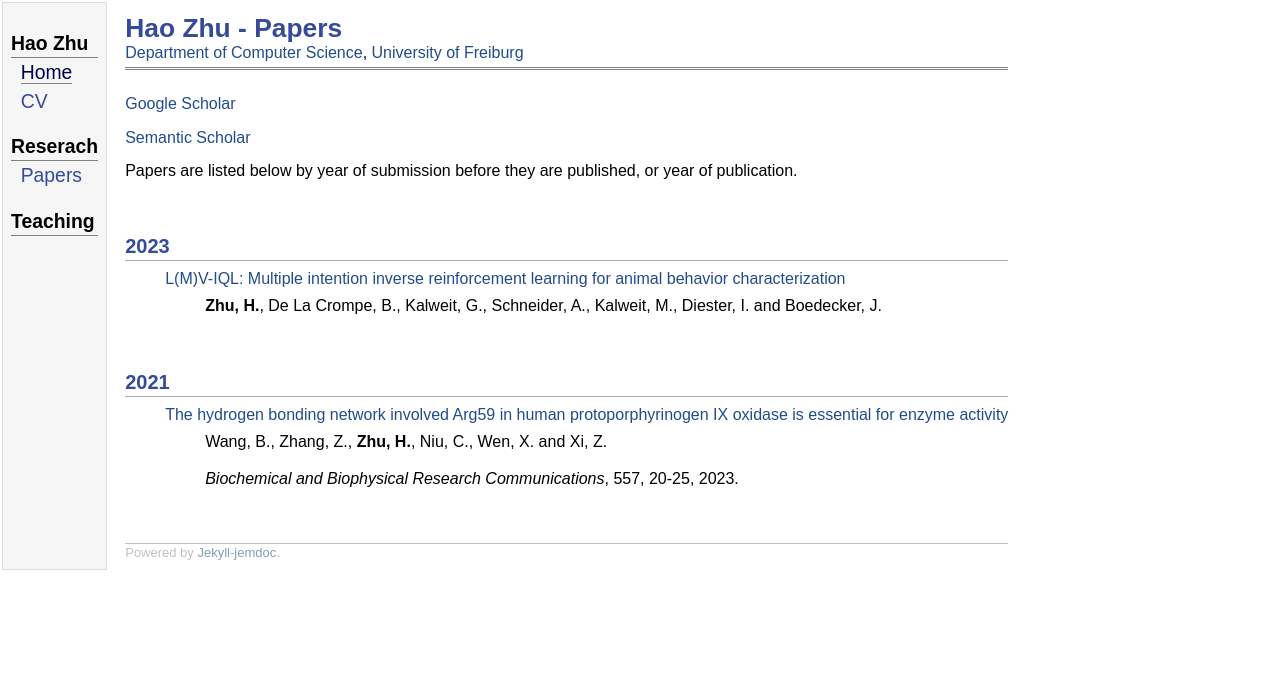
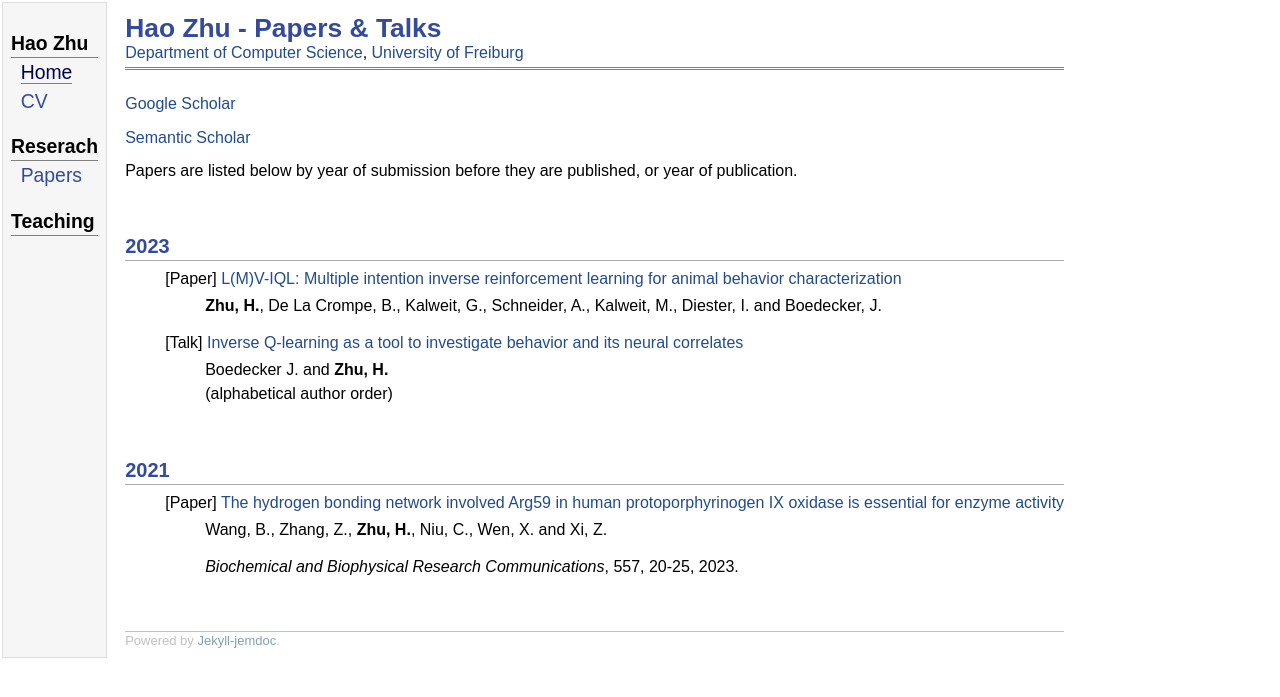
Before and after one commit to haozhu10015/haozhu10015.github.io, a Jekyll site: the page built from papers.md, in a window 1280 px wide. Shown: the top 697 px of the page. Built offline with Jekyll 4.4.1, drawn with Linux system fonts in a browser that asks for light colours; some web fonts are replaced.

Commit message:
update papers

```diff
--- a/papers.md
+++ b/papers.md
@@ -1,6 +1,6 @@
 ---
 layout: normal
-title: Papers
+title: Papers & Talks
 ---
 
 [Google Scholar](https://scholar.google.com/citations?user=bWdrl34AAAAJ&hl=en)
@@ -12,14 +12,19 @@ Papers are listed below by year of submission before they are published, or year
 ## 2023
 
 <ul>
-<a href="papers/lmviql.html">L(M)V-IQL: Multiple intention inverse reinforcement learning for animal behavior characterization</a>
+[Paper] <a href="papers/lmviql.html">L(M)V-IQL: Multiple intention inverse reinforcement learning for animal behavior characterization</a>
 <ul><b>Zhu, H.</b>, De La Crompe, B., Kalweit, G., Schneider, A., Kalweit, M., Diester, I. and Boedecker, J.</ul>
+</ul>
+
+<ul>
+[Talk] <a href="papers/for5159_2023.html">Inverse Q-learning as a tool to investigate behavior and its neural correlates</a>
+<ul>Boedecker J. and <b>Zhu, H.</b><br/>(alphabetical author order)</ul>
 </ul>
 
 ## 2021
 
 <ul>
-<a href="papers/arg59_hppo.html">The hydrogen bonding network involved Arg59 in human protoporphyrinogen IX oxidase is essential for enzyme activity</a>
+[Paper] <a href="papers/arg59_hppo.html">The hydrogen bonding network involved Arg59 in human protoporphyrinogen IX oxidase is essential for enzyme activity</a>
 <ul>Wang, B., Zhang, Z., <b>Zhu, H.</b>, Niu, C., Wen, X. and Xi, Z.</ul>
 <ul><em>Biochemical and Biophysical Research Communications</em>, 557, 20-25, 2023.</ul>
 </ul>
```
Also changed, not shown: index.md (+1 -1 lines), papers/for5159_2023.md (added, +13 -0 lines), 1 other file.
